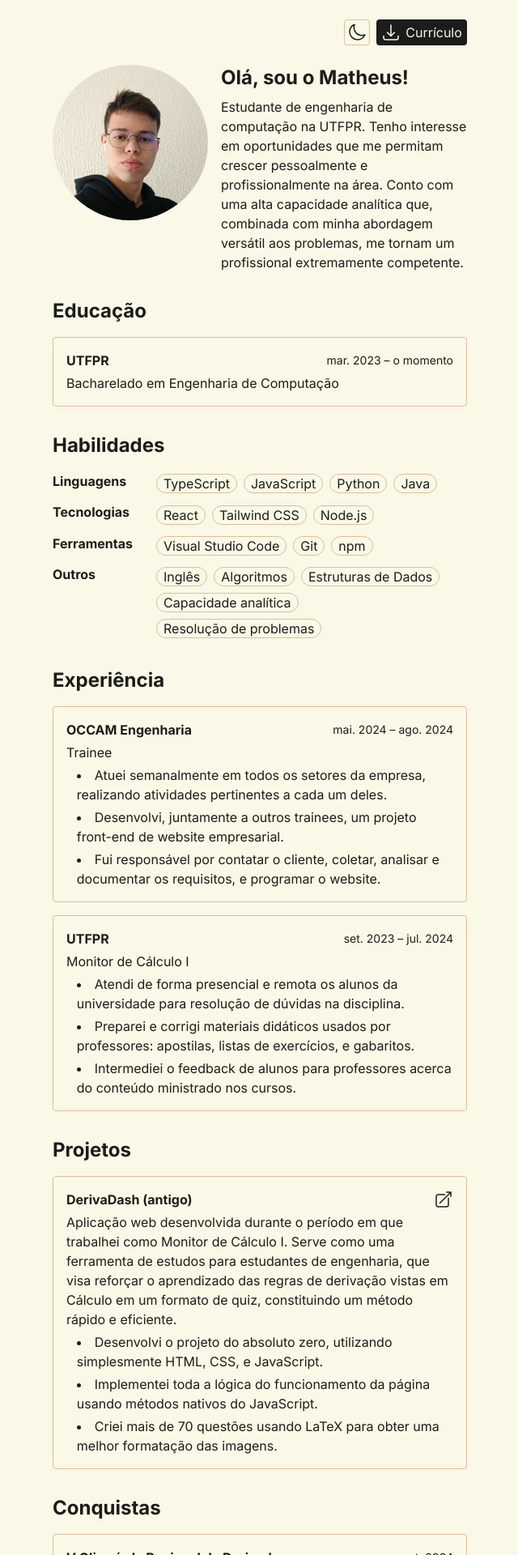
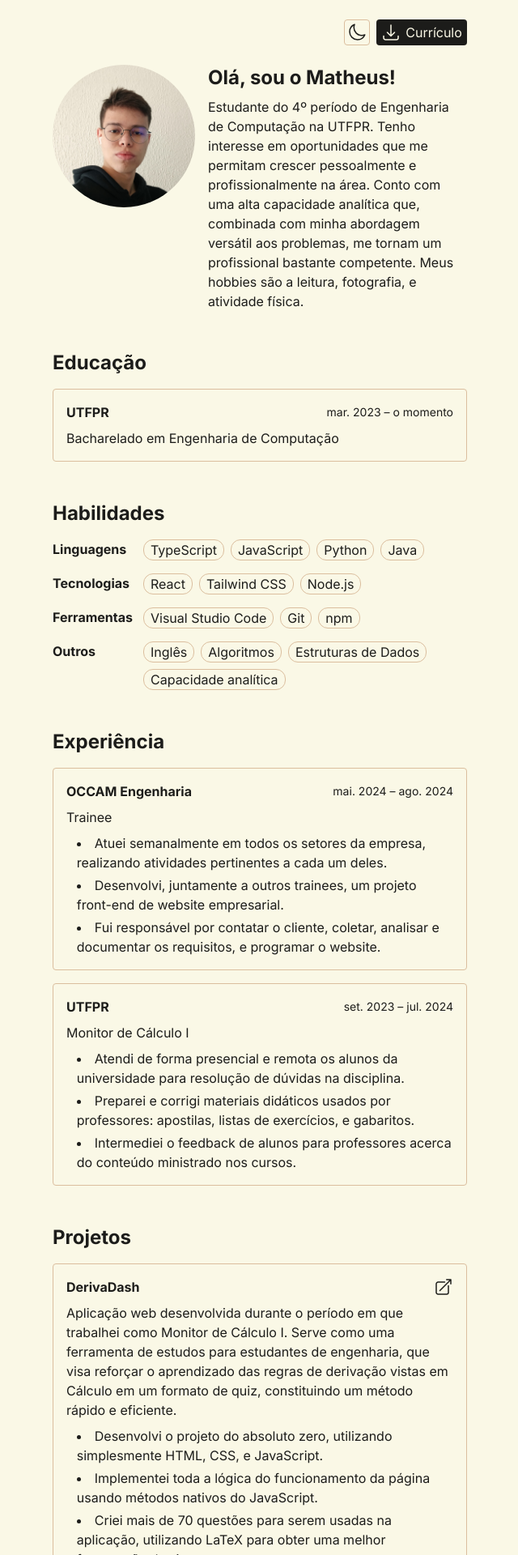
Before and after one commit to mcavalcantes/portfolio, a React (Vite) app: page / in a window 1280 px wide. Shown: the top 1920 px of the page at 81% size, without its empty margins (319-959 px from the left). Built offline with nearby package versions, Linux system fonts and the light colour scheme.

Commit message:
TODO: deploy

```diff
--- a/src/App.tsx
+++ b/src/App.tsx
@@ -12,21 +12,22 @@ import {
 
 export const App = () => (
   <Layout>
-    <main className="w-full flex flex-col gap-4">
+    <main className="w-full flex flex-col gap-8">
 
       <section className="md:flex-row items-center md:items-start gap-4">
         <img
           src="/profile-picture.jpg"
           alt="Foto de perfil"
-          className="h-48 w-48 rounded-full"
+          className="h-44 w-44 rounded-full"
         />
         <div className="flex flex-col items-center md:items-start gap-2">
-          <h1>Olá, sou o Matheus!</h1>
+          <h1 className="text-center">Olá, sou o Matheus!</h1>
           <p>
-            Estudante de engenharia de computação na UTFPR. Tenho interesse em oportunidades
-            que me permitam crescer pessoalmente e profissionalmente na área. Conto com uma
-            alta capacidade analítica que, combinada com minha abordagem versátil aos
-            problemas, me tornam um profissional extremamente competente.
+            Estudante do 4º período de Engenharia de Computação na UTFPR. Tenho interesse em oportunidades
+            que me permitam crescer pessoalmente e profissionalmente na área. Conto com uma alta
+            capacidade analítica que, combinada com minha abordagem versátil aos problemas, me
+            tornam um profissional bastante competente. Meus hobbies são a leitura, fotografia, e
+            atividade física.
           </p>
         </div>
       </section>
@@ -35,7 +36,7 @@ export const App = () => (
         <h2>Educação</h2>
         <div className="flex flex-col gap-4">
           {EDUCATIONS.map(item => (
-            <div key={uuidv4()} className="p-4 rounded border border-[var(--border)] flex flex-col gap-1">
+            <div key={uuidv4()} className="p-4 rounded border border-[var(--border)] flex flex-col gap-2">
               <div className="flex flex-col justify-between md:flex-row md:items-center">
                 <h3>{item.name}</h3>
                 <p className="text-sm">{`${item.startDate} – ${item.endDate || "o momento"}`}</p>
@@ -48,17 +49,16 @@ export const App = () => (
 
       <section>
         <h2>Habilidades</h2>
-        <div className="flex flex-col gap-2">
+        <div className="flex flex-col gap-4">
           {SKILLS.map(item => (
             <div key={uuidv4()} className="flex">
-              <h3 className="w-32 shrink-0">{item.name}</h3>
-              <ul className="py-[0.2rem] flex flex-wrap gap-2 list-none">
+              <h3 className="w-28 shrink-0">{item.name}</h3>
+              <ul className="flex flex-wrap gap-2 list-none">
                 {item.skills.map(item => (
                   <li key={uuidv4()}>
                     <div className={
-                      "cursor-default select-none w-fit h-6 px-2 flex items-center justify-center shrink-0 rounded-xl border " +
-                      "border-[var(--border)] hover:bg-[var(--text)] hover:text-[var(--background)] " +
-                      "transition ease-out"
+                      "cursor-default select-none px-2 flex items-center justify-center shrink-0 rounded-xl border " +
+                      "border-[var(--border)] hover:bg-[var(--border)] transition ease-out"
                     }>
                       <p>{item}</p>
                     </div>
@@ -74,7 +74,7 @@ export const App = () => (
         <h2>Experiência</h2>
         <div className="flex flex-col gap-4">
           {EXPERIENCES.map(item => (
-            <div key={uuidv4()} className="p-4 rounded border border-[var(--border)] flex flex-col gap-1">
+            <div key={uuidv4()} className="p-4 rounded border border-[var(--border)] flex flex-col gap-2">
               <div className="flex flex-col justify-between md:flex-row md:items-center">
                 <h3>{item.name}</h3>
                 <p className="text-sm">{`${item.startDate} – ${item.endDate || "o momento"}`}</p>
@@ -94,7 +94,7 @@ export const App = () => (
         <h2>Projetos</h2>
         <div className="flex flex-col gap-4">
           {PROJECTS.map(item => (
-            <div key={uuidv4()} className="p-4 rounded border border-[var(--border)] flex flex-col gap-1">
+            <div key={uuidv4()} className="p-4 rounded border border-[var(--border)] flex flex-col gap-2">
               <div className="flex items-center justify-between">
                 <h3>{item.name}</h3>
                 <a href={item.link} target="_blank" className="hover:bg-[var(--hover)] rounded transition">
@@ -116,7 +116,7 @@ export const App = () => (
         <h2>Conquistas</h2>
         <div className="flex flex-col gap-4">
           {ACHIEVEMENTS.map(item => (
-            <div key={uuidv4()} className="p-4 rounded border border-[var(--border)] flex flex-col gap-1">
+            <div key={uuidv4()} className="p-4 rounded border border-[var(--border)] flex flex-col gap-2">
               <div className="flex flex-col justify-between md:flex-row md:items-center">
                 <h3>{item.name}</h3>
                 <p className="text-sm">{item.date}</p>
@@ -136,7 +136,7 @@ export const App = () => (
               key={uuidv4()}
               href={item.link}
               target="_blank"
-              className="py-2 md:py-12 flex flex-col items-center justify-center p-4 rounded border border-[var(--border)] hover:bg-[var(--hover)] transition"
+              className="p-4 md:py-12 flex flex-col items-center justify-center rounded border border-[var(--border)] hover:bg-[var(--hover)] transition"
             >
               {item.icon()}
               <p>{item.name}</p>
--- a/src/assets/styles/styles.css
+++ b/src/assets/styles/styles.css
@@ -25,7 +25,7 @@
     --border: #ff2741;
     --hover: #2e2828;
 
-    --hover-foreground: #ff2741;
+    --hover-foreground: #fafafa;
     --hover-foreground-text: #181515;
   }
 
--- a/src/constants/constants.ts
+++ b/src/constants/constants.ts
@@ -54,7 +54,6 @@ export const SKILLS: Array<Skill> = [
       "Algoritmos",
       "Estruturas de Dados",
       "Capacidade analítica",
-      "Resolução de problemas",
     ],
   },
 ];
@@ -87,12 +86,12 @@ export const EXPERIENCES: Array<Experience> = [
 export const PROJECTS: Array<Project> = [
   {
     link: "https://mcavalcantes.github.io/derivadash/",
-    name: "DerivaDash (antigo)",
+    name: "DerivaDash",
     description: "Aplicação web desenvolvida durante o período em que trabalhei como Monitor de Cálculo I. Serve como uma ferramenta de estudos para estudantes de engenharia, que visa reforçar o aprendizado das regras de derivação vistas em Cálculo em um formato de quiz, constituindo um método rápido e eficiente.",
     bullets: [
       "Desenvolvi o projeto do absoluto zero, utilizando simplesmente HTML, CSS, e JavaScript.",
       "Implementei toda a lógica do funcionamento da página usando métodos nativos do JavaScript.",
-      "Criei mais de 70 questões usando LaTeX para obter uma melhor formatação das imagens.",
+      "Criei mais de 70 questões para serem usadas na aplicação, utilizando LaTeX para obter uma melhor formatação das imagens.",
     ],
   },
 ];
```
